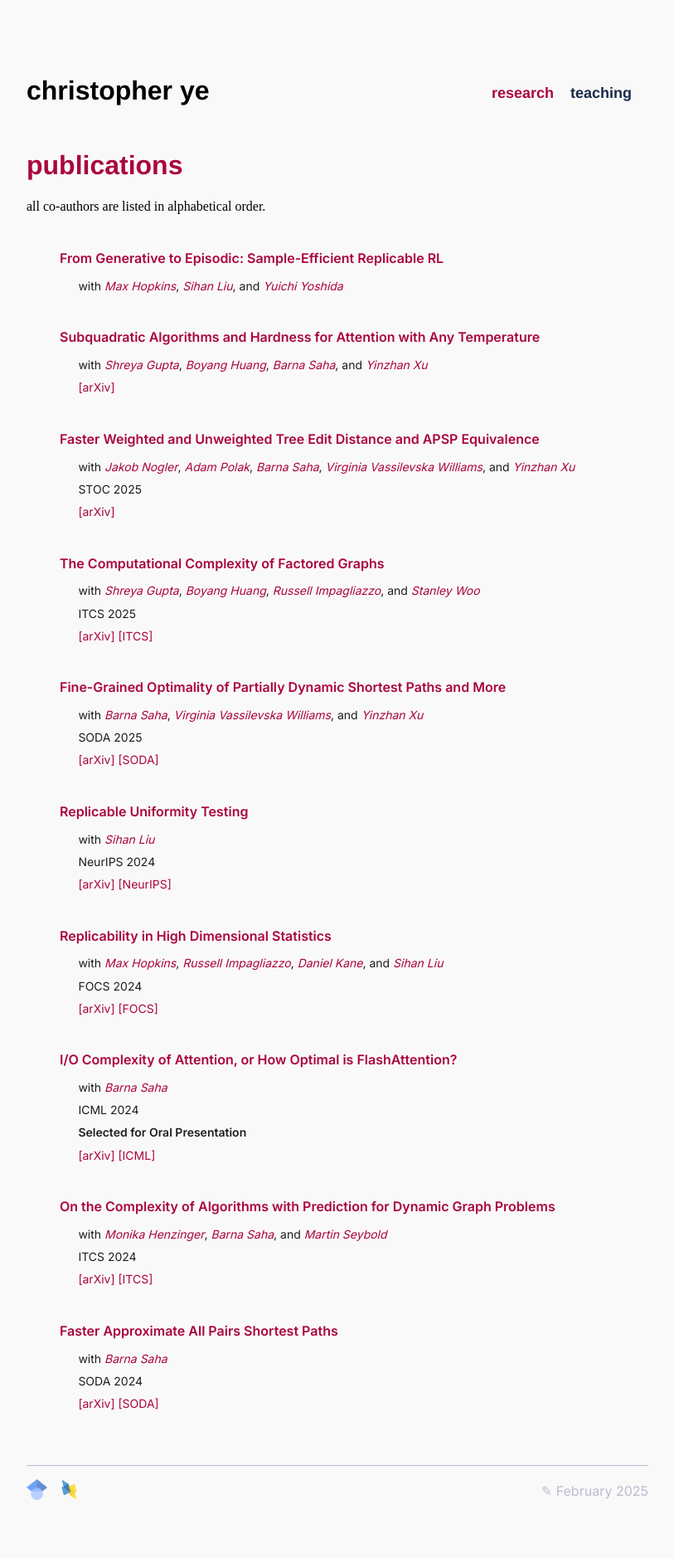
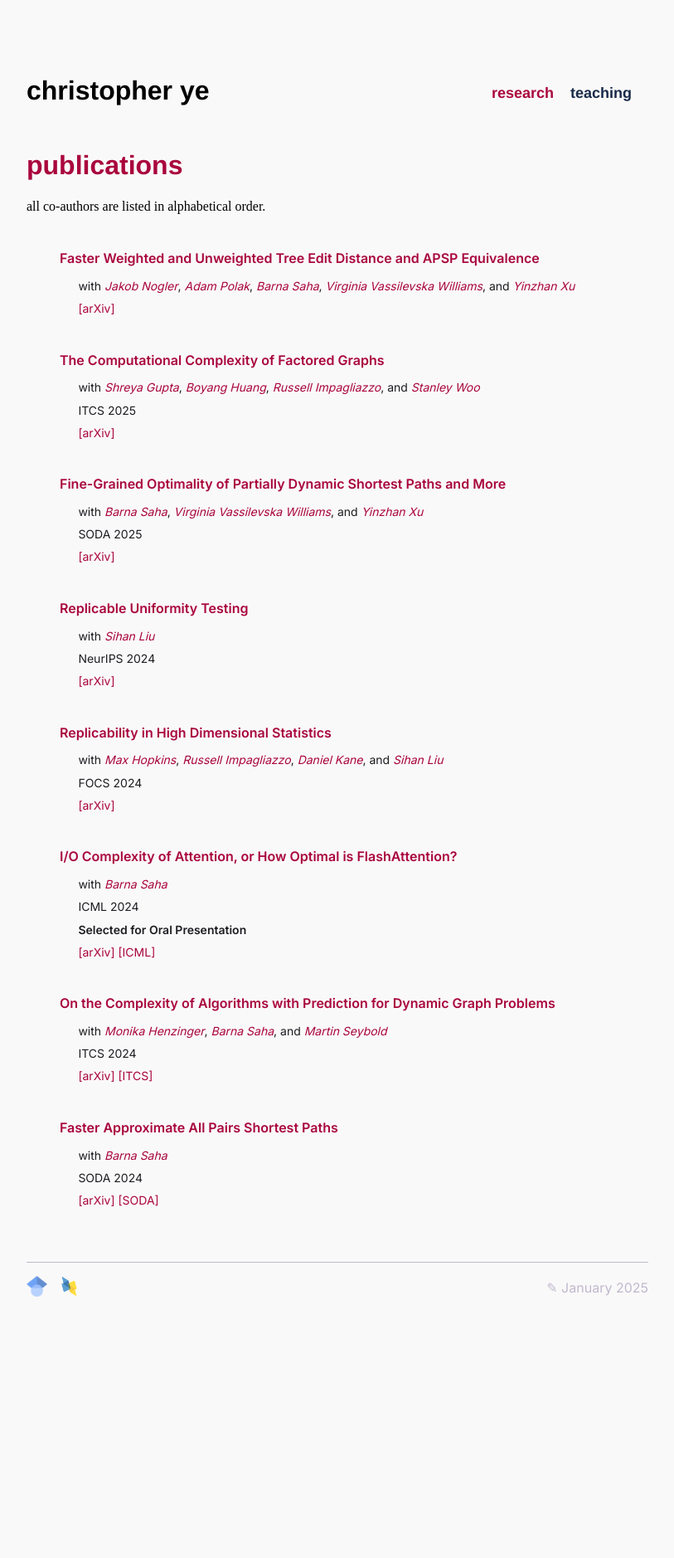
Before and after one commit to czye17/czye17.github.io, a Jekyll site: the page built from research.html, in a window 1280 px wide. Shown: the whole page at 83% size, without its empty margins (233-1046 px from the left). Built offline with Jekyll 4.4.1, drawn with Linux system fonts in a browser that asks for light colours; some web fonts are replaced; after the commit the page ends 1633 px from its top, so only the background shows below that.

Commit message:
Revert "updated research"
This reverts commit 2620499732a0e16c0d8d8e685c2cf7b612acab26.

```diff
--- a/_data/research.yml
+++ b/_data/research.yml
@@ -1,30 +1,4 @@
-- title: "From Generative to Episodic: Sample-Efficient Replicable RL"
-  authors:
-    - name: Max Hopkins
-      site: https://cseweb.ucsd.edu/~nmhopkin/
-      comma: true
-    - name: Sihan Liu
-      site: https://lteins.github.io
-      comma: true
-    - name: Yuichi Yoshida
-      site: https://research.nii.ac.jp/~yyoshida/
-      last: true
-- title: "Subquadratic Algorithms and Hardness for Attention with Any Temperature"
-  arxiv: https://arxiv.org/abs/2505.14840
-  authors:
-    - name: Shreya Gupta
-      comma: true
-    - name: Boyang Huang
-      comma: true
-    - name: Barna Saha
-      site: https://barnasaha.net
-      comma: true
-    - name: Yinzhan Xu
-      site: https://www.mit.edu/~xyzhan/
-      last: true
 - title: Faster Weighted and Unweighted Tree Edit Distance and APSP Equivalence
-  conference: STOC
-  year: 2025
   arxiv: https://arxiv.org/abs/2411.06502
   authors:
     - name: Jakob Nogler
@@ -46,7 +20,6 @@
   conference: ITCS
   year: 2025
   arxiv: https://www.arxiv.org/abs/2407.19102
-  proceedings: https://drops.dagstuhl.de/entities/document/10.4230/LIPIcs.ITCS.2025.58
   authors:
     - name: Shreya Gupta
       comma: true
@@ -61,7 +34,6 @@
   conference: SODA
   year: 2025
   arxiv: https://arxiv.org/abs/2407.09651
-  proceedings: https://epubs.siam.org/doi/10.1137/1.9781611978322.175
   authors:
     - name: Barna Saha
       site: https://barnasaha.net
@@ -76,7 +48,6 @@
   conference: NeurIPS
   year: 2024
   arxiv: https://arxiv.org/abs/2410.10892
-  proceedings: https://neurips.cc/virtual/2024/poster/93847
   authors:
     - name: Sihan Liu
       site: https://lteins.github.io
@@ -84,7 +55,6 @@
   conference: FOCS
   year: 2024
   arxiv: https://arxiv.org/abs/2406.02628
-  proceedings: https://www.computer.org/csdl/proceedings-article/focs/2024/167400b646/22gF3VT0SQ0
   authors:
     - name: Max Hopkins
       site: https://cseweb.ucsd.edu/~nmhopkin/
--- a/_includes/footer.html
+++ b/_includes/footer.html
@@ -2,6 +2,6 @@
 	<ul>
 		<li><a href="https://scholar.google.com/citations?user=WmAZ-WIAAAAJ&hl=en&authuser=1"><img src="imgs/gscholar.png" height="25px" alt="gscholar"></a></li>
         <li><a href="https://dblp.org/pid/304/2086.html"><img src="imgs/dblp.png" height="25px" alt="dblp"></a></li>
-		<li><span class="symbol"><a href="/">✎ February 2025</a></span></li>
+		<li><span class="symbol"><a href="/">✎ January 2025</a></span></li>
 	</ul>
 </footer>
--- a/assets/css/styles.scss
+++ b/assets/css/styles.scss
@@ -1,4 +1,3 @@
 ---
 ---
-
-@use 'main';
+@import "main";
```
Also changed, not shown: Gemfile.lock, _sass/main.scss (renamed from _sass/_main.scss).
